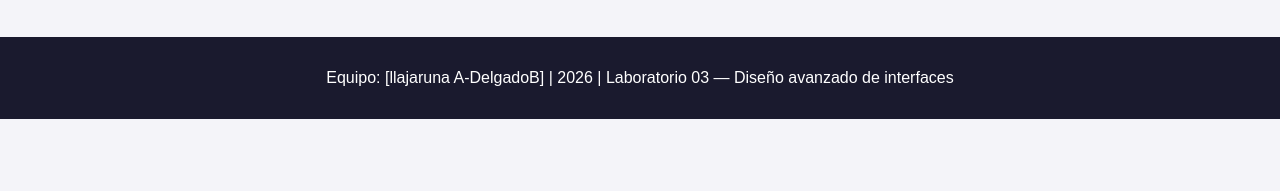
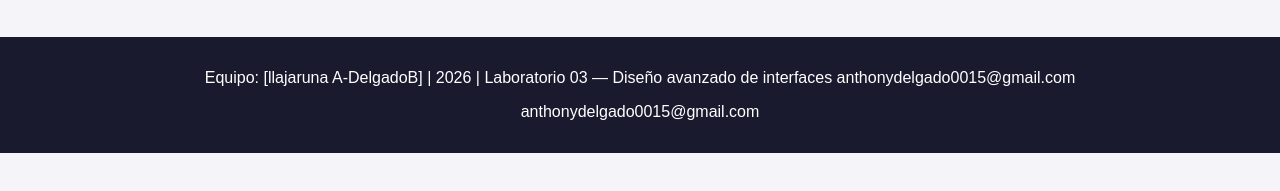
Before and after one commit to moisesllajarunasare13-gif/lab-git-sem03, a plain HTML site: page index.html in a window 1280 px wide. Shown: the part 199-390 px from the top of the page. Drawn offline with Linux system fonts and the light colour scheme.

Commit message:
fix: agrega correo del equipo en el footer

```diff
--- a/index.html
+++ b/index.html
@@ -18,7 +18,8 @@
     <p>Bienvenido a nuestro proyecto web del Laboratorio 03 sobre control de versiones y trabajo colaborativo.</p>
   </main>
 <footer style="background:#1a1a2e;color:white;text-align:center;padding:16px;margin-top:40px">
-<p>Equipo: [llajaruna A-DelgadoB] | 2026 | Laboratorio 03 — Diseño avanzado de interfaces</p>
+<p>Equipo: [llajaruna A-DelgadoB] | 2026 | Laboratorio 03 — Diseño avanzado de interfaces  anthonydelgado0015@gmail.com </p>
+<p>anthonydelgado0015@gmail.com</p>
 </footer>
 
 </body>
```
